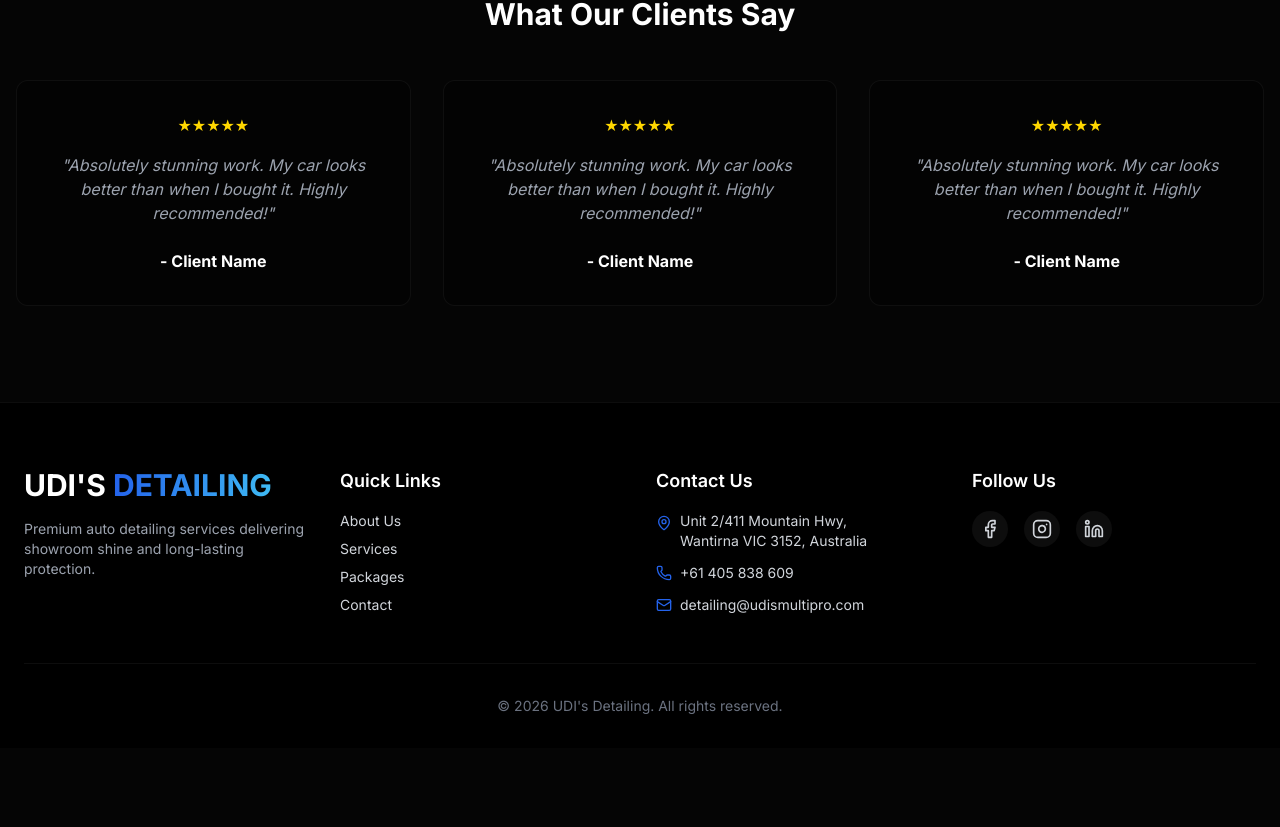
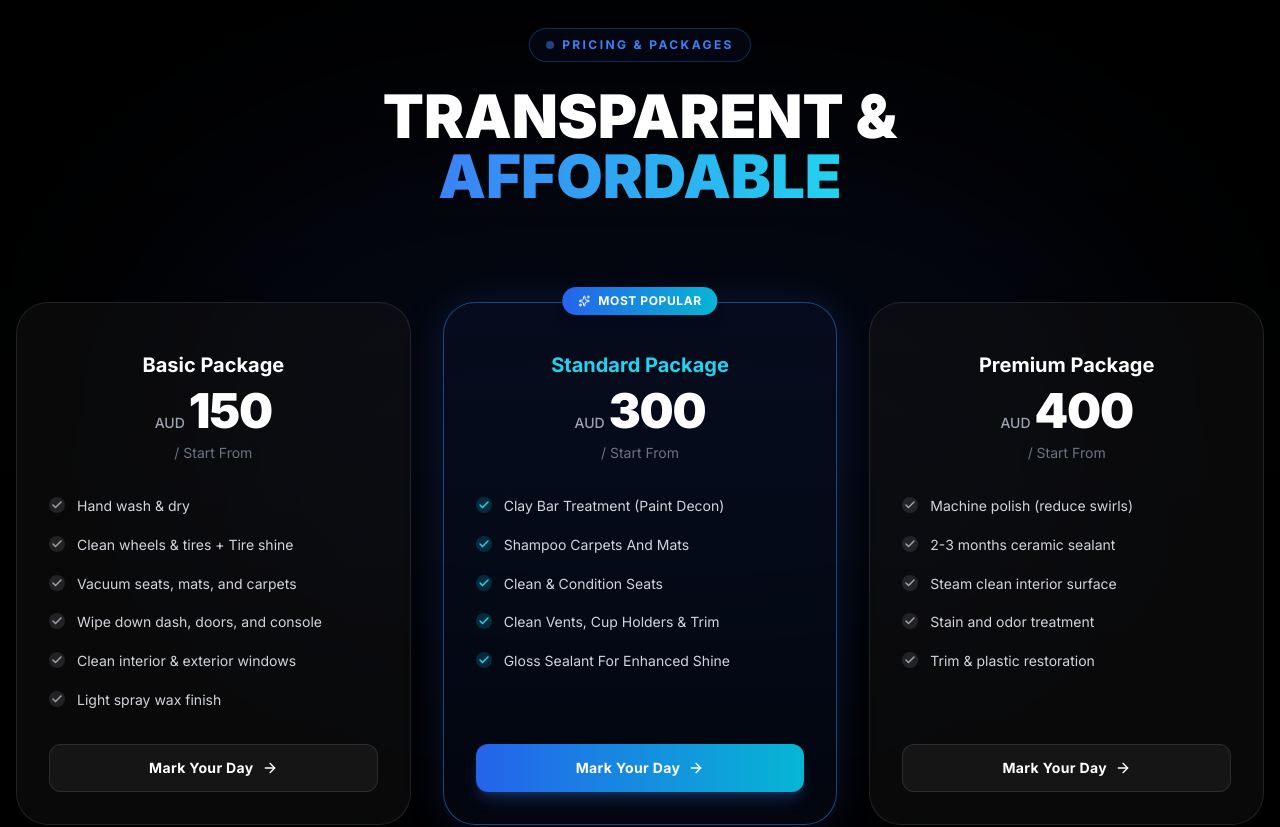
Before and after one commit to Dilshan-Mindika/UDIS-DETAILING, a Next.js app: page / in a window 1280 px wide. Shown: the part 5744-6571 px from the top of the page. Before the commit the page ends 6492 px from the top, so only its background shows below. Built offline with nearby package versions, Linux system fonts and the light colour scheme.

Commit message:
feat: Implement a new `PricingSection` component with package details and integrate it into the main page layout.

```diff
--- a/src/app/page.tsx
+++ b/src/app/page.tsx
@@ -5,6 +5,8 @@ import { AboutSection } from "@/components/sections/AboutSection";
 import { ServicesPreview } from "@/components/sections/ServicesPreview";
 import { BusinessValues } from "@/components/sections/BusinessValues";
 import { WhyChooseUs } from "@/components/sections/WhyChooseUs";
+import { PricingSection } from "@/components/sections/PricingSection";
+
 
 
 export default function Home() {
@@ -17,6 +19,8 @@ export default function Home() {
       <ServicesPreview />
       <BusinessValues />
       <WhyChooseUs />
+      <PricingSection />
+
 
 
       {/* Testimonials Placeholder */}
--- /dev/null
+++ b/src/components/sections/PricingSection.tsx
@@ -0,0 +1,162 @@
+"use client";
+
+import { motion } from "framer-motion";
+import { Check, ArrowRight, Sparkles } from "lucide-react";
+import { Button } from "@/components/ui/button";
+
+export function PricingSection() {
+    const packages = [
+        {
+            name: "Basic Package",
+            price: "150",
+            description: "Essential care for a clean daily drive.",
+            features: [
+                "Hand wash & dry",
+                "Clean wheels & tires + Tire shine",
+                "Vacuum seats, mats, and carpets",
+                "Wipe down dash, doors, and console",
+                "Clean interior & exterior windows",
+                "Light spray wax finish"
+            ],
+            highlight: false,
+            delay: 0.1
+        },
+        {
+            name: "Standard Package",
+            price: "300",
+            description: "Deep clean & protection for enhanced gloss.",
+            features: [
+                "Clay Bar Treatment (Paint Decon)",
+                "Shampoo Carpets And Mats",
+                "Clean & Condition Seats",
+                "Clean Vents, Cup Holders & Trim",
+                "Gloss Sealant For Enhanced Shine"
+            ],
+            highlight: true,
+            delay: 0.2
+        },
+        {
+            name: "Premium Package",
+            price: "400",
+            description: "The ultimate restoration & protection detail.",
+            features: [
+                "Machine polish (reduce swirls)",
+                "2-3 months ceramic sealant",
+                "Steam clean interior surface",
+                "Stain and odor treatment",
+                "Trim & plastic restoration"
+            ],
+            highlight: false,
+            delay: 0.3
+        }
+    ];
+
+    return (
+        <section className="py-32 bg-black relative overflow-hidden">
+            {/* Background Atmosphere */}
+            <div className="absolute inset-0 bg-[linear-gradient(to_bottom,transparent,black)] z-10 pointer-events-none"></div>
+            <div className="absolute top-1/2 left-1/2 -translate-x-1/2 -translate-y-1/2 w-[1000px] h-[600px] bg-blue-900/20 rounded-full blur-[120px] pointer-events-none"></div>
+
+            <div className="container mx-auto px-4 relative z-20">
+                {/* Header */}
+                <div className="text-center mb-24">
+                    <motion.div
+                        initial={{ opacity: 0, scale: 0.9 }}
+                        whileInView={{ opacity: 1, scale: 1 }}
+                        viewport={{ once: true }}
+                        className="inline-flex items-center gap-2 px-4 py-2 rounded-full bg-blue-900/10 border border-blue-500/30 mb-6 backdrop-blur-md"
+                    >
+                        <span className="w-2 h-2 rounded-full bg-blue-500 animate-pulse"></span>
+                        <span className="text-blue-500 text-xs font-bold tracking-[0.2em] uppercase">Pricing & Packages</span>
+                    </motion.div>
+
+                    <motion.h2
+                        initial={{ opacity: 0, y: 20 }}
+                        whileInView={{ opacity: 1, y: 0 }}
+                        transition={{ delay: 0.1 }}
+                        viewport={{ once: true }}
+                        className="text-4xl md:text-6xl font-black font-orbitron text-white max-w-4xl mx-auto leading-tight"
+                    >
+                        TRANSPARENT & <br />
+                        <span className="text-transparent bg-clip-text bg-gradient-to-r from-blue-500 to-cyan-400">AFFORDABLE</span>
+                    </motion.h2>
+                </div>
+
+                {/* Packages Grid */}
+                <div className="grid grid-cols-1 md:grid-cols-3 gap-8 max-w-7xl mx-auto">
+                    {packages.map((pkg, idx) => (
+                        <motion.div
+                            key={idx}
+                            initial={{ opacity: 0, y: 30 }}
+                            whileInView={{ opacity: 1, y: 0 }}
+                            transition={{ delay: pkg.delay }}
+                            viewport={{ once: true }}
+                            className={`relative flex flex-col p-8 rounded-[2rem] border transition-all duration-500 group hover:-translate-y-2
+                                ${pkg.highlight
+                                    ? 'bg-blue-900/10 border-blue-500/50 shadow-[0_0_40px_rgba(59,130,246,0.15)]'
+                                    : 'bg-neutral-900/40 border-white/10 hover:border-white/20 hover:bg-neutral-900/60'
+                                }
+                            `}
+                        >
+                            {/* Highlight Badge */}
+                            {pkg.highlight && (
+                                <div className="absolute -top-4 left-1/2 -translate-x-1/2 bg-gradient-to-r from-blue-600 to-cyan-500 text-white text-xs font-bold px-4 py-1.5 rounded-full tracking-wider uppercase shadow-lg flex items-center gap-2">
+                                    <Sparkles size={12} />
+                                    Most Popular
+                                </div>
+                            )}
+
+                            {/* Package Header */}
+                            <div className="text-center mb-8 pt-4">
+                                <h3 className={`text-xl font-bold font-orbitron mb-2 ${pkg.highlight ? 'text-cyan-400' : 'text-white'}`}>
+                                    {pkg.name}
+                                </h3>
+                                <div className="flex items-baseline justify-center gap-1">
+                                    <span className="text-sm text-gray-400 font-medium">AUD</span>
+                                    <span className="text-5xl font-black text-white tracking-tight">{pkg.price}</span>
+                                </div>
+                                <p className="text-gray-500 text-sm mt-2">/ Start From</p>
+                            </div>
+
+                            {/* Features List */}
+                            <div className="flex-grow mb-8 space-y-4">
+                                {pkg.features.map((feature, fIdx) => (
+                                    <div key={fIdx} className="flex items-start gap-3">
+                                        <div className={`mt-0.5 p-0.5 rounded-full ${pkg.highlight ? 'bg-cyan-500/20 text-cyan-400' : 'bg-white/10 text-gray-400 group-hover:bg-blue-500/20 group-hover:text-blue-400 transition-colors'}`}>
+                                            <Check size={12} strokeWidth={3} />
+                                        </div>
+                                        <span className="text-gray-300 text-sm leading-relaxed">{feature}</span>
+                                    </div>
+                                ))}
+                            </div>
+
+                            {/* CTA Button */}
+                            <Button
+                                className={`w-full h-12 rounded-xl font-bold tracking-wide transition-all duration-300
+                                    ${pkg.highlight
+                                        ? 'bg-gradient-to-r from-blue-600 to-cyan-500 hover:scale-[1.02] shadow-lg shadow-blue-500/25 border-none text-white'
+                                        : 'bg-white/5 hover:bg-white/10 border border-white/10 text-white hover:border-white/30'
+                                    }
+                                `}
+                            >
+                                Mark Your Day
+                                <ArrowRight className="ml-2 w-4 h-4" />
+                            </Button>
+                        </motion.div>
+                    ))}
+                </div>
+
+                {/* Bottom Link */}
+                <div className="text-center mt-16">
+                    <motion.button
+                        whileHover={{ scale: 1.05 }}
+                        className="text-gray-500 hover:text-white transition-colors text-sm font-bold uppercase tracking-[0.2em] relative group"
+                    >
+                        View All Packages
+                        <span className="absolute -bottom-2 left-0 w-0 h-0.5 bg-blue-500 group-hover:w-full transition-all duration-300"></span>
+                    </motion.button>
+                </div>
+            </div>
+        </section>
+    );
+}
```
